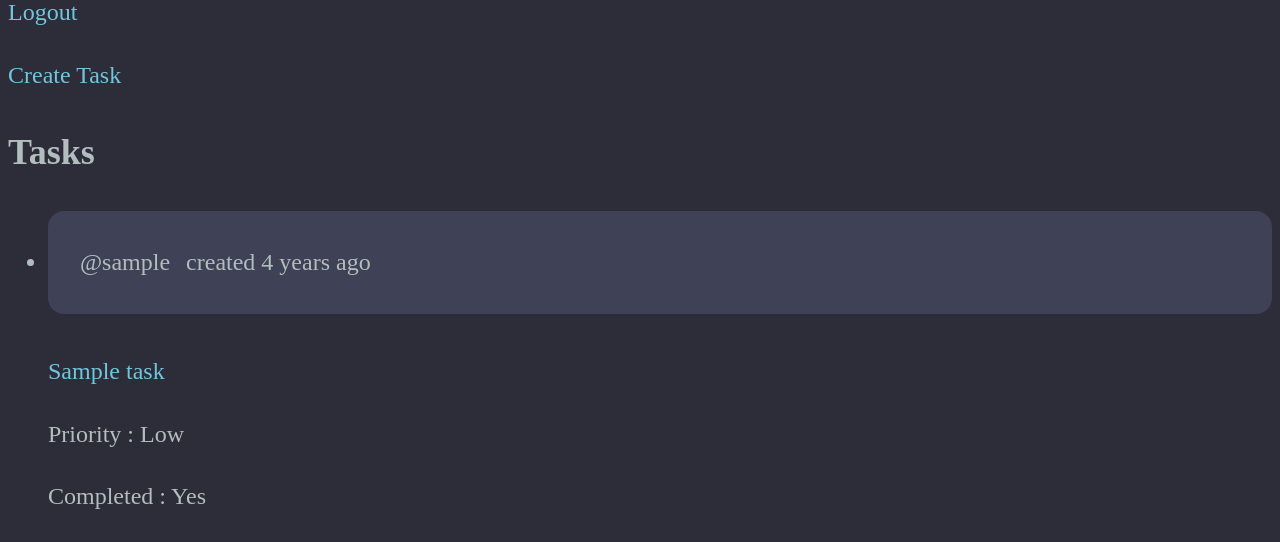
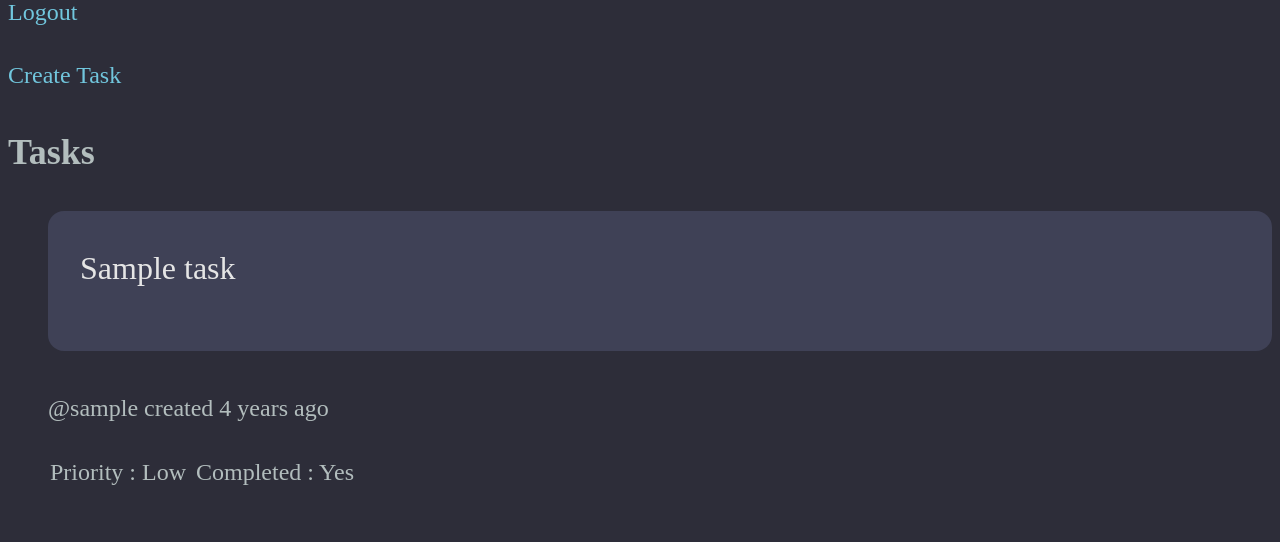
Before and after one commit to Asif520/Task_manager_with_django_rest_api, a Django app: page /home/ in a window 1280 px wide. Shown: the part 455-997 px from the top of the page. Before the commit the page ends 964 px from the top, so only its background shows below. Run offline with Django 4.2, Linux system fonts and the light colour scheme; a user stored in the database is signed in; tables that the repository leaves empty hold one stand-in row (values such as "Sample post").

Commit message:
Update home.html

```diff
--- a/Task_manager/tasks/templates/tasks/home.html
+++ b/Task_manager/tasks/templates/tasks/home.html
@@ -15,25 +15,24 @@
     <div>
         <ul>
             {% for tasks in task %}
-            <li>
                 <div class="roomListRoom">
                     <div class="roomListRoom__header">
                       <div class="roomListRoom__actions">
-                        @{{tasks.user}} <span>created {{tasks.created_at|timesince}} ago</span>
+                        <a href="{% url 'taskDetails' tasks.id %}">{{tasks.title}}</a>
+
                       </div>
                     </div>
                 </div>
 
                 <div class="roomListRoom__content">
-                  <a href="{% url 'taskDetails' tasks.id %}">{{tasks.title}}</a>
+                    @{{tasks.user}} <span>created {{tasks.created_at|timesince}} ago</span>
                 {% if request.user.is_authenticated %}
-                  <div>
-                        <p>Priority : {{tasks.priority}}</p>
-                        <p>Completed : {{tasks.is_complete}}</p>
+                  <div class="task_priority">
+                        <p class="left">Priority : {{tasks.priority}}</p>
+                        <p class="right">Completed : {{tasks.is_complete}}</p>
                     </div>
                     {% endif %}
                 </div>
-            </li>
             {% endfor %}
         </ul>
     </div>
```
